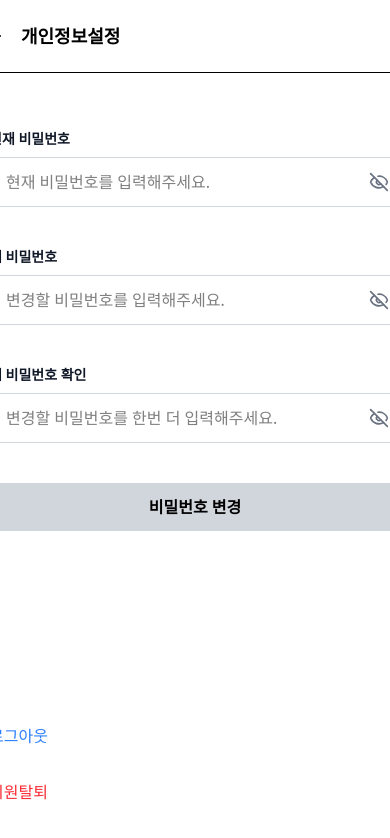
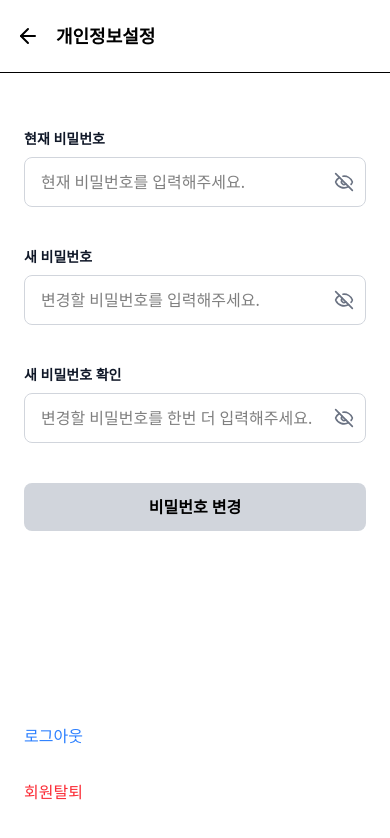
Before and after one commit to FRONTENDBOOTCAMP-14th/Final-Project-Team-5, a Next.js app: page /account in a window 390 px wide. Shown: the top 838 px of the page. Built offline with nearby package versions, Linux system fonts and the light colour scheme; no server answers.

Commit message:
feat. frame 모바일 사이즈 대응

```diff
--- a/src/components/ui/Frame.tsx
+++ b/src/components/ui/Frame.tsx
@@ -17,6 +17,16 @@ export default function Frame({
   const hasPadding = typeof paddingX === 'number' && paddingX > 0;
   const hasColor = typeof color === 'string' && color.length > 0;
 
+  const [isMobile, setIsMobile] = React.useState(false);
+
+  // 브라우저 크기 감지
+  React.useEffect(() => {
+    const checkMobile = () => setIsMobile(window.innerWidth <= 768);
+    checkMobile(); // 초기 실행
+    window.addEventListener('resize', checkMobile);
+    return () => window.removeEventListener('resize', checkMobile);
+  }, []);
+
   const hasFooter = React.Children.toArray(children).some(
     (child) =>
       React.isValidElement(child) &&
@@ -27,8 +37,8 @@ export default function Frame({
     <div
       className={[
         'fixed left-1/2 top-0 -translate-x-1/2',
-        'w-[460px] max-w-[460px] h-dvh max-h-dvh',
-        'shadow-[0px_0px_16px_0px_rgba(0,0,0,0.08)]',
+        isMobile ? 'w-full max-w-full' : 'w-[460px] max-w-[460px]',
+        'h-dvh max-h-dvh shadow-[0px_0px_16px_0px_rgba(0,0,0,0.08)]',
         className,
       ].join(' ')}
       style={{
@@ -38,7 +48,9 @@ export default function Frame({
       }}
     >
       <div
-        className={`h-full overflow-y-auto overscroll-contain ${hasFooter ? 'pb-[82px]' : 'pb-0'}`}
+        className={`h-full overflow-y-auto overscroll-contain ${
+          hasFooter ? 'pb-[82px]' : 'pb-0'
+        }`}
         style={{
           paddingLeft: hasPadding ? `${paddingX}px` : undefined,
           paddingRight: hasPadding ? `${paddingX}px` : undefined,
```
